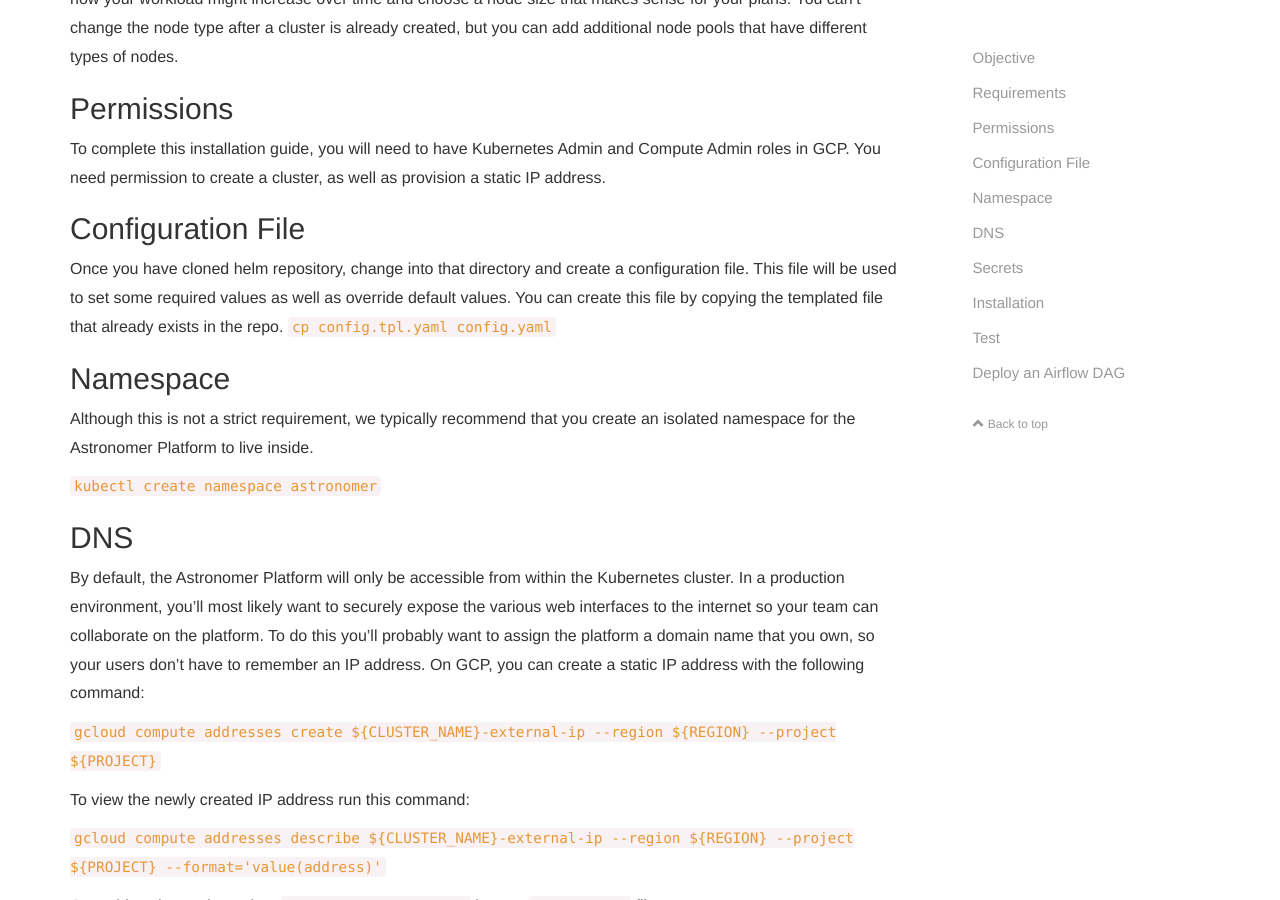
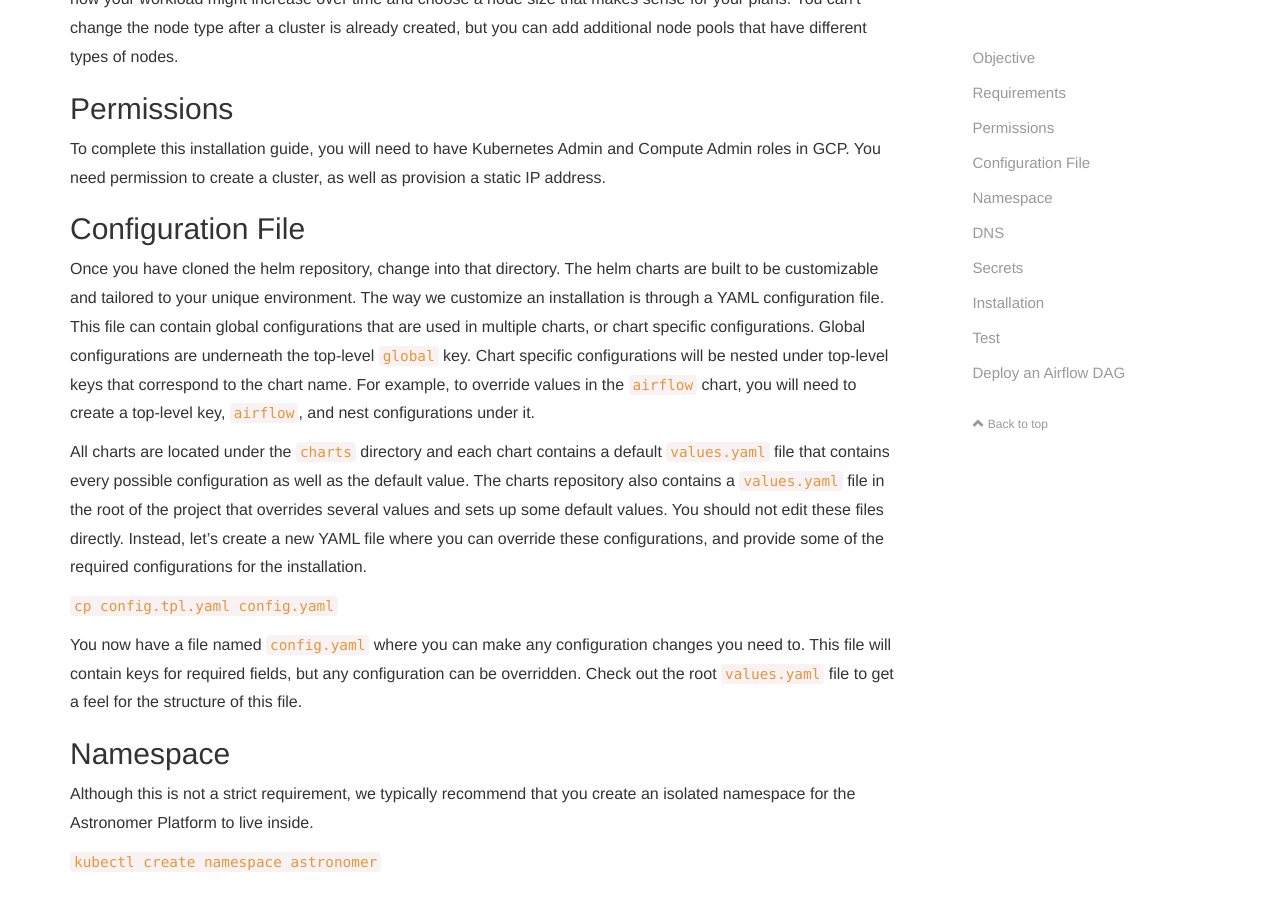
Before and after one commit to skynet/astronomer-ee, a Jekyll site: the page built from docs/pages/guides/google-cloud.md, in a window 1280 px wide and 900 px high, scrolled down 829 px. Built offline with Jekyll 4.4.1, drawn with Linux system fonts in a browser that asks for light colours; nearby versions of some CDN libraries; comment, search, counter and statistics services are not loaded.

Commit message:
Updates to configuration file

```diff
--- a/docs/pages/guides/google-cloud.md
+++ b/docs/pages/guides/google-cloud.md
@@ -29,8 +29,13 @@ To complete this installation guide, you will need to have Kubernetes Admin and
 
 ## Configuration File
 
-Once you have cloned helm repository, change into that directory and create a configuration file. This file will be used to set some required values as well as override default values. You can create this file by copying the templated file that already exists in the repo.
+Once you have cloned the helm repository, change into that directory. The helm charts are built to be customizable and tailored to your unique environment. The way we customize an installation is through a YAML configuration file. This file can contain global configurations that are used in multiple charts, or chart specific configurations. Global configurations are underneath the top-level `global` key. Chart specific configurations will be nested under top-level keys that correspond to the chart name. For example, to override values in the `airflow` chart, you will need to create a top-level key, `airflow`, and nest configurations under it.
+
+All charts are located under the `charts` directory and each chart contains a default `values.yaml` file that contains every possible configuration as well as the default value. The charts repository also contains a `values.yaml` file in the root of the project that overrides several values and sets up some default values. You should not edit these files directly. Instead, let's create a new YAML file where you can override these configurations, and provide some of the required configurations for the installation.
+
 `cp config.tpl.yaml config.yaml`
+
+You now have a file named `config.yaml` where you can make any configuration changes you need to. This file will contain keys for required fields, but any configuration can be overridden. Check out the root `values.yaml` file to get a feel for the structure of this file.
 
 ## Namespace
 
```
